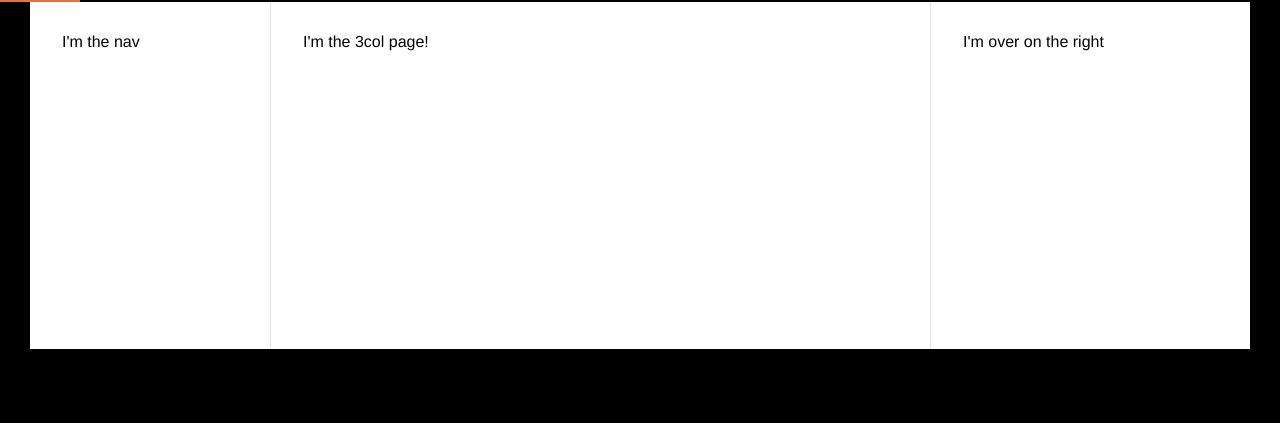
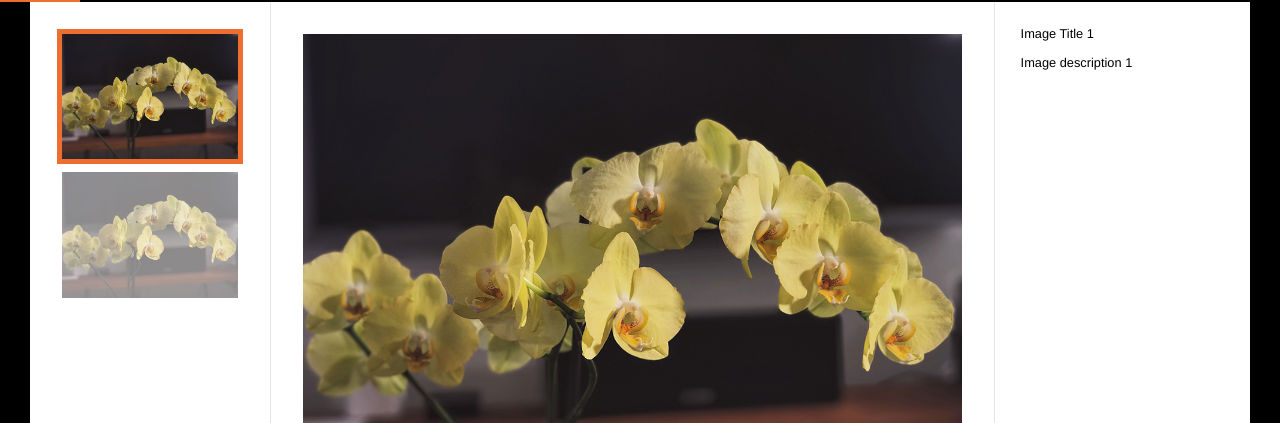
Before and after one commit to ebart87/ebart87.github.io, a plain HTML site: page _site/gallery/index.html in a window 1280 px wide. Shown: the part 78-501 px from the top of the page. Drawn offline with Linux system fonts and the light colour scheme.

Commit message:
finished chapter 7

```diff
--- a/_site/css/main.css
+++ b/_site/css/main.css
@@ -259,6 +259,7 @@
       font-size: 0.8rem;
       flex: 0 0 50%;
     }
+
     /* COLUMN STYLES */
     .col-three {
       display: flex;
@@ -280,3 +281,42 @@
     .col-three .col-aside {
       flex: 0 1 20em;
     }
+
+    /* GALLERY STYLES */
+    .gallery-thumbs {
+      height: 90vh;
+      overflow: scroll;
+    }
+    .gallery-thumbs > div {
+      cursor: pointer;
+    }
+    .gallery-thumbs img {
+      box-sizing: border-box;
+      box-shadow: 0 0 0 5px transparent;
+      display: inline-block;
+      margin: 0 0 10px 0;
+      opacity: 0.5;
+      transition: all 0.5s ease-in-out;
+      width: 100%;
+    }
+    .gallery-thumbs img:hover {
+      opacity: 1;
+      width: 110%;
+      transition: all 0.5s ease-in-out;
+    }
+    .gallery-thumbs .current img {
+      box-shadow: 0 0 0 5px #ed6e2f;
+      opacity: 1;
+    }
+    .gallery-photo {
+      position: relative;
+    }
+    .gallery-photo img {
+      width: 100%;
+    }
+    .gallery-info {
+      font-size: 0.8rem;
+    }
+    .gallery-info h3 {
+      margin-bottom: 1em;
+    }
--- a/_site/gallery/index.html
+++ b/_site/gallery/index.html
@@ -26,14 +26,22 @@
 
     <div class="content-container">
     <div class="gallery col-three">
-  <div class="col col-nav">
-    I'm the nav
+  <div class="col col-nav gallery-thumbs" id="gallery-thumbs">
+    <div class="current">
+      <img src="/images/small/slide1.jpg">
+    </div>
+    <div>
+      <img src="/images/small/slide1.jpg">
+    </div>
   </div>
   <div class="col col-content">
-    I'm the 3col page!
+    <div class="gallery-photo" id="gallery-photo">
+      <img src="/images/large/slide1.jpg">
+    </div>
   </div>
-  <div class="col col-aside">
-    I'm over on the right
+  <div class="col col-aside gallery-info" id="gallery-info">
+    <h3>Image Title 1</h3>
+    <p>Image description 1</h3>
   </div>
 </div>
 
--- a/css/main.css
+++ b/css/main.css
@@ -259,6 +259,7 @@
       font-size: 0.8rem;
       flex: 0 0 50%;
     }
+
     /* COLUMN STYLES */
     .col-three {
       display: flex;
@@ -280,3 +281,42 @@
     .col-three .col-aside {
       flex: 0 1 20em;
     }
+
+    /* GALLERY STYLES */
+    .gallery-thumbs {
+      height: 90vh;
+      overflow: scroll;
+    }
+    .gallery-thumbs > div {
+      cursor: pointer;
+    }
+    .gallery-thumbs img {
+      box-sizing: border-box;
+      box-shadow: 0 0 0 5px transparent;
+      display: inline-block;
+      margin: 0 0 10px 0;
+      opacity: 0.5;
+      transition: all 0.5s ease-in-out;
+      width: 100%;
+    }
+    .gallery-thumbs img:hover {
+      opacity: 1;
+      width: 110%;
+      transition: all 0.5s ease-in-out;
+    }
+    .gallery-thumbs .current img {
+      box-shadow: 0 0 0 5px #ed6e2f;
+      opacity: 1;
+    }
+    .gallery-photo {
+      position: relative;
+    }
+    .gallery-photo img {
+      width: 100%;
+    }
+    .gallery-info {
+      font-size: 0.8rem;
+    }
+    .gallery-info h3 {
+      margin-bottom: 1em;
+    }
```
Also changed, not shown: _site/index.html (+2 -0 lines), gallery/index.html (+13 -5 lines), index.html (+2 -0 lines), _site/images/large/slide1.jpg (added), _site/images/small/slide1.jpg (added), images/large/slide1.jpg (added), images/small/slide1.jpg (added).
